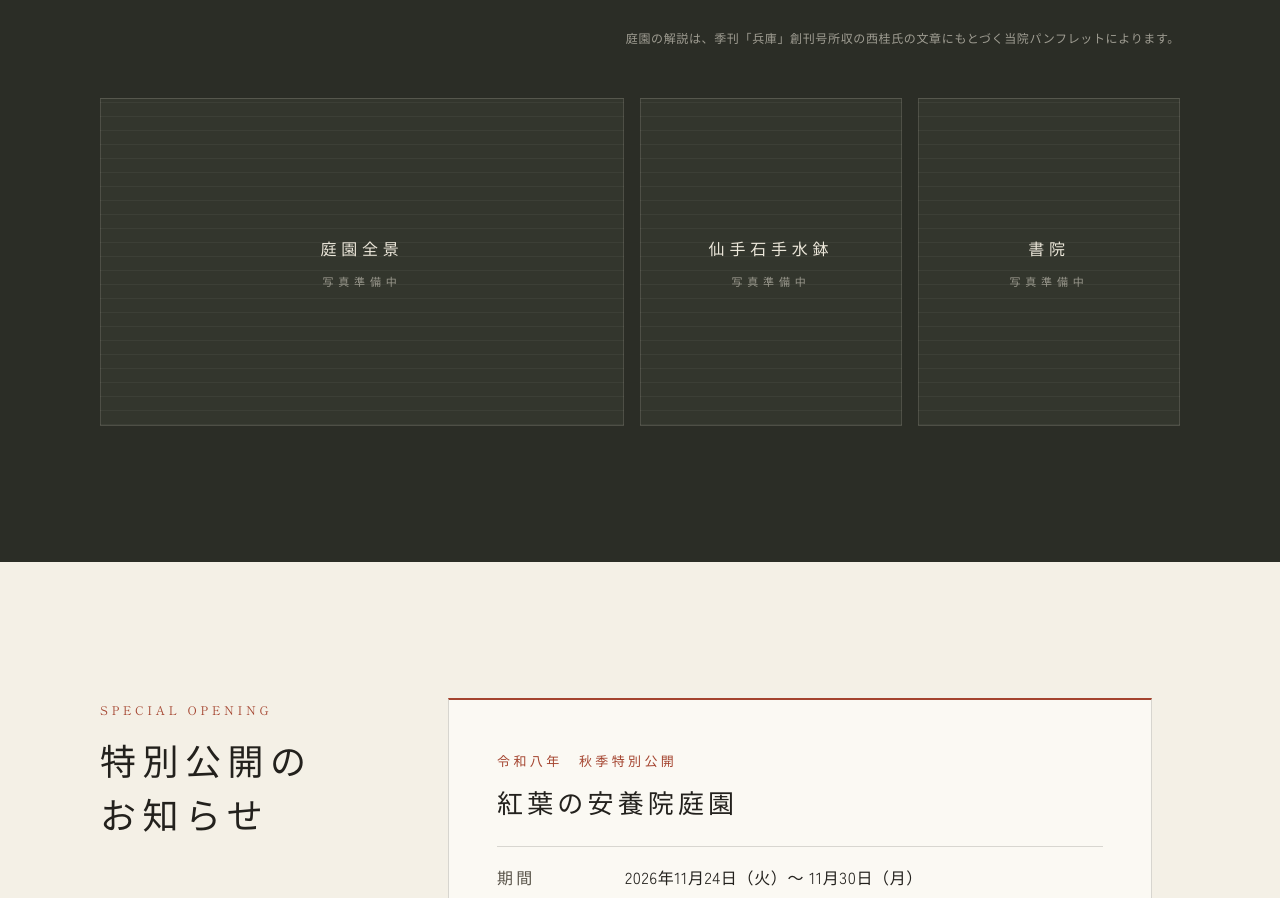
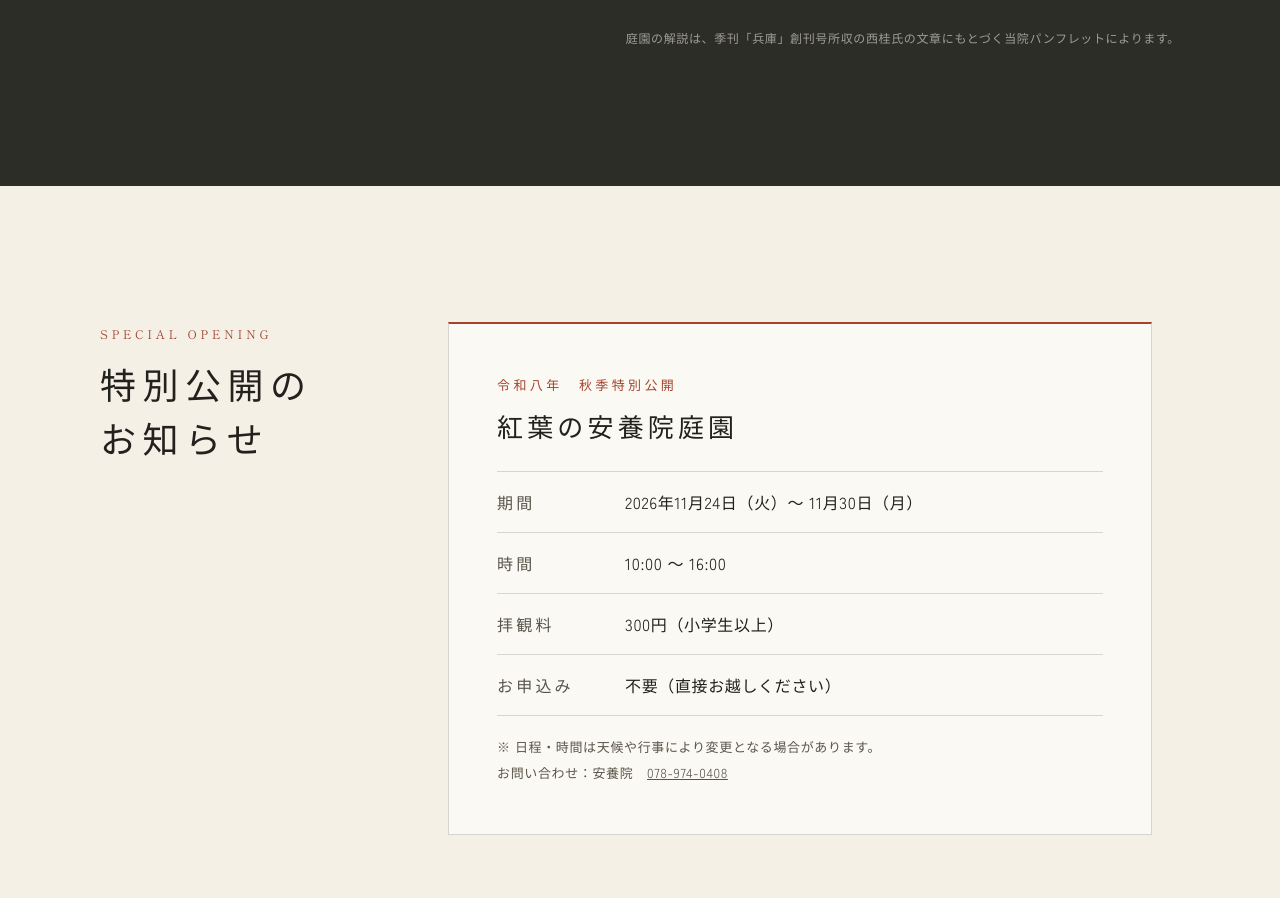
Before and after one commit to anyoin/anyoin.github.io, a plain HTML site: page index.html in a window 1280 px wide. Shown: the part 2972-3870 px from the top of the page. Drawn offline with Linux system fonts and the light colour scheme.

Commit message:
写真準備中の枠を削除
Co-Authored-By: Claude Fable 5.2 <noreply@anthropic.com>
Claude-Session: https://claude.ai/code/session_0185uNZ5KLtNXPQ2uT1EDMto

```diff
--- a/index.html
+++ b/index.html
@@ -147,11 +147,6 @@
 
     <p class="credit">庭園の解説は、季刊「兵庫」創刊号所収の西桂氏の文章にもとづく当院パンフレットによります。</p>
 
-    <div class="gallery" aria-label="写真">
-      <figure class="ph ph-wide"><figcaption>庭園全景<small>写真準備中</small></figcaption></figure>
-      <figure class="ph"><figcaption>仙手石手水鉢<small>写真準備中</small></figcaption></figure>
-      <figure class="ph"><figcaption>書院<small>写真準備中</small></figcaption></figure>
-    </div>
   </div>
 </section>
 
```
